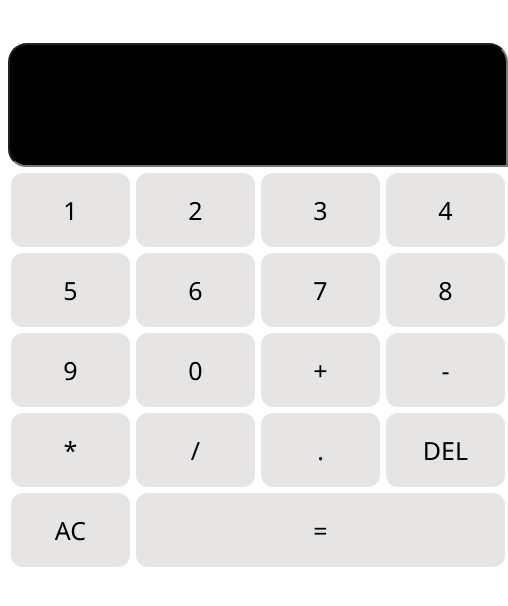
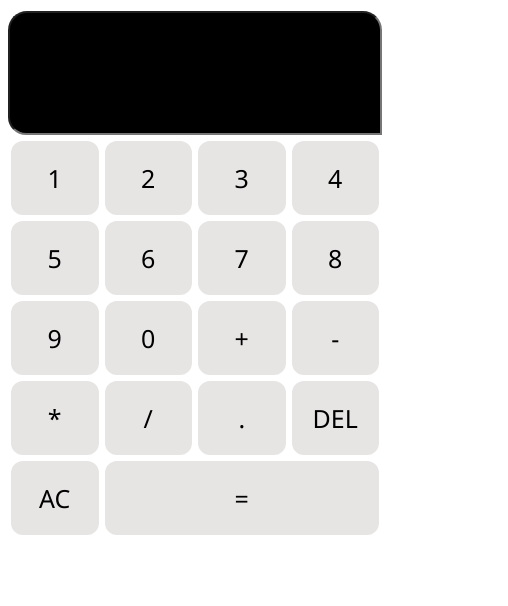
Before and after one commit to devsilvar/Calculator, a plain HTML site: page index.html in a window 390 px wide. Shown: the whole page, 508 px wide, since content can reach past the window. Drawn offline with Linux system fonts and the light colour scheme.

Commit message:
Update style.css
Made it Responsive for small screen

```diff
--- a/style.css
+++ b/style.css
@@ -28,6 +28,16 @@ button {
   background-color: rgb(231, 228, 228);
 }
 
+@media only screen and (max-width: 600px) {
+  form {
+    width: 100%;
+    display: flex;
+    flex-wrap: wrap;
+    margin: 5px auto;
+  }
+}
+
+
 button:hover {
   background-color: rgb(170, 170, 170);
 }
```
